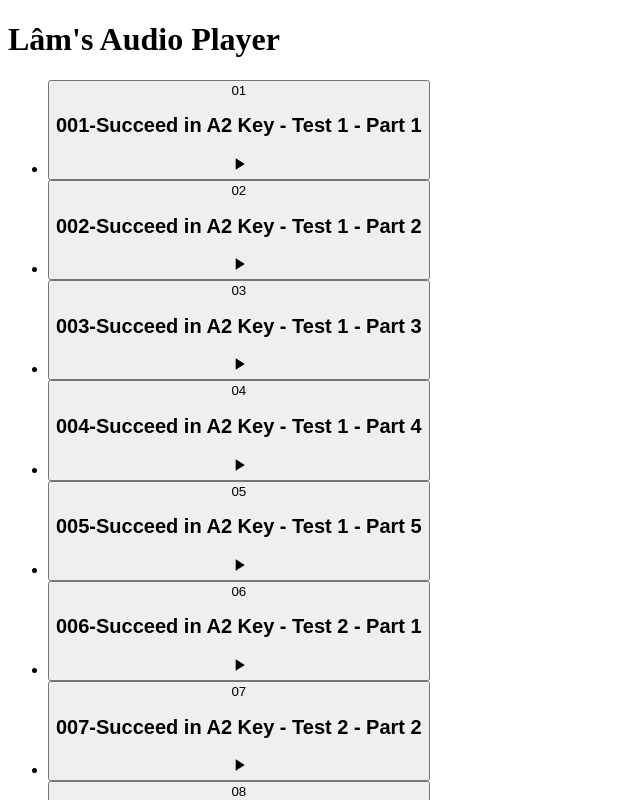
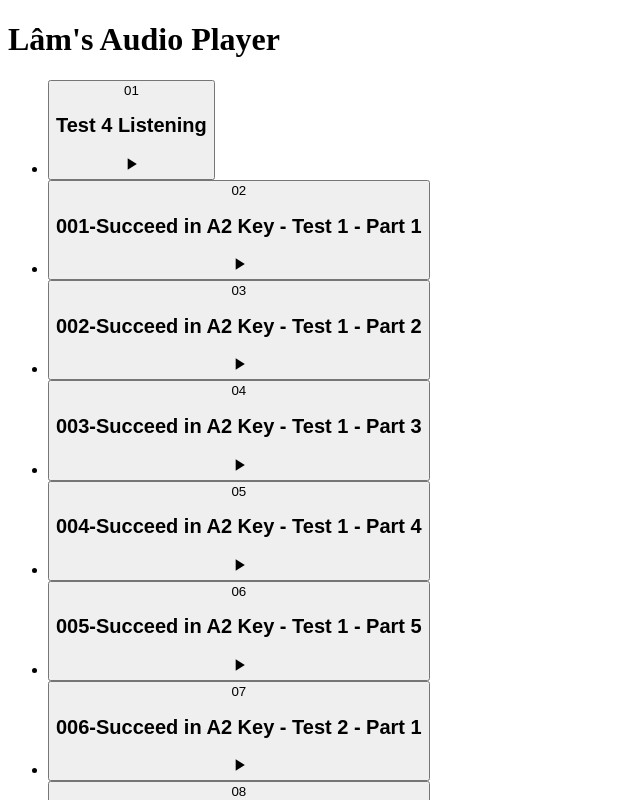
Before and after one commit to thanhvd/audio-player, a React (Vite) app: page / in a window 1280 px wide. Shown: the top 800 px of the page, without its empty margins (0-640 px from the left). Built offline with nearby package versions, Linux system fonts and the light colour scheme.

Commit message:
chore: add Test 4 Listening

```diff
--- a/src/songs.ts
+++ b/src/songs.ts
@@ -6,6 +6,7 @@
 // }));
 
 const fileNames = [
+  'Test 4 Listening',
   '001-Succeed in A2 Key - Test 1 - Part 1',
   '002-Succeed in A2 Key - Test 1 - Part 2',
   '003-Succeed in A2 Key - Test 1 - Part 3',
```
Also changed, not shown: 1 other file (tests, documents, lock files or other folders).
